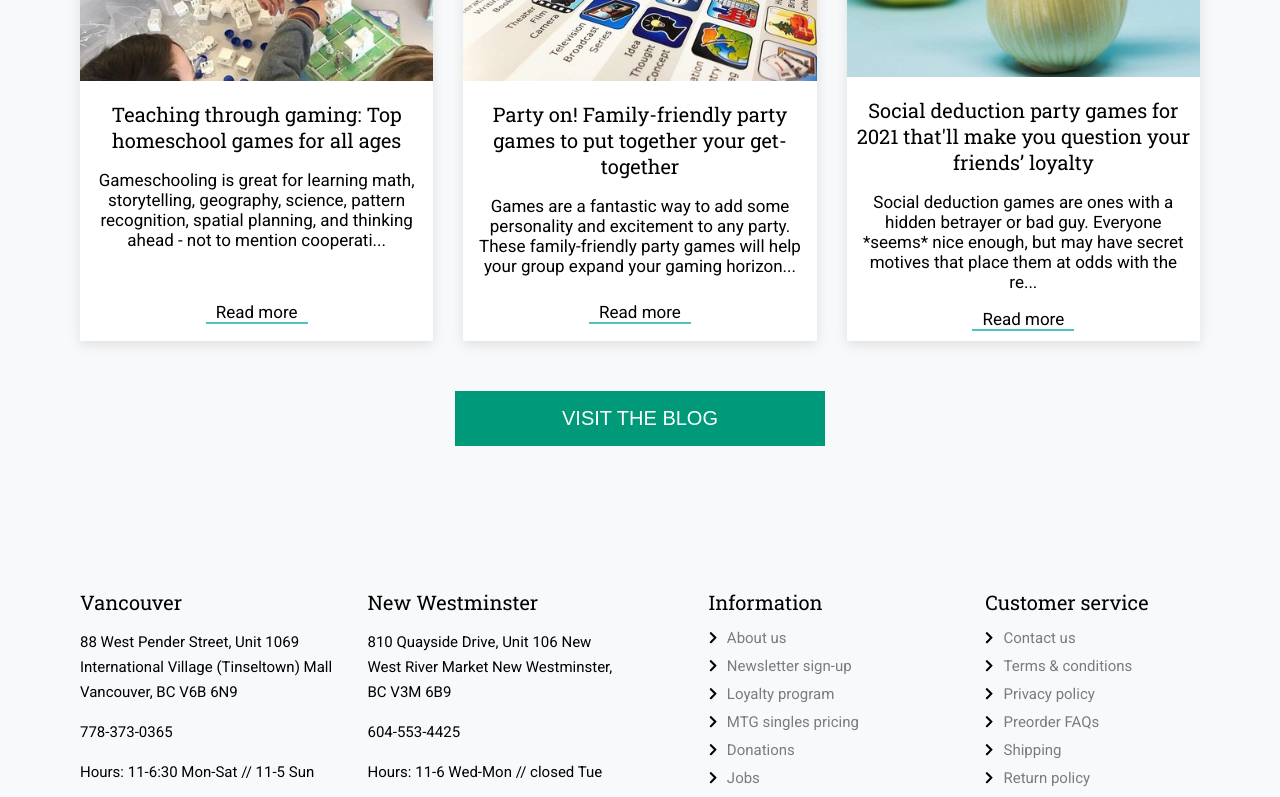
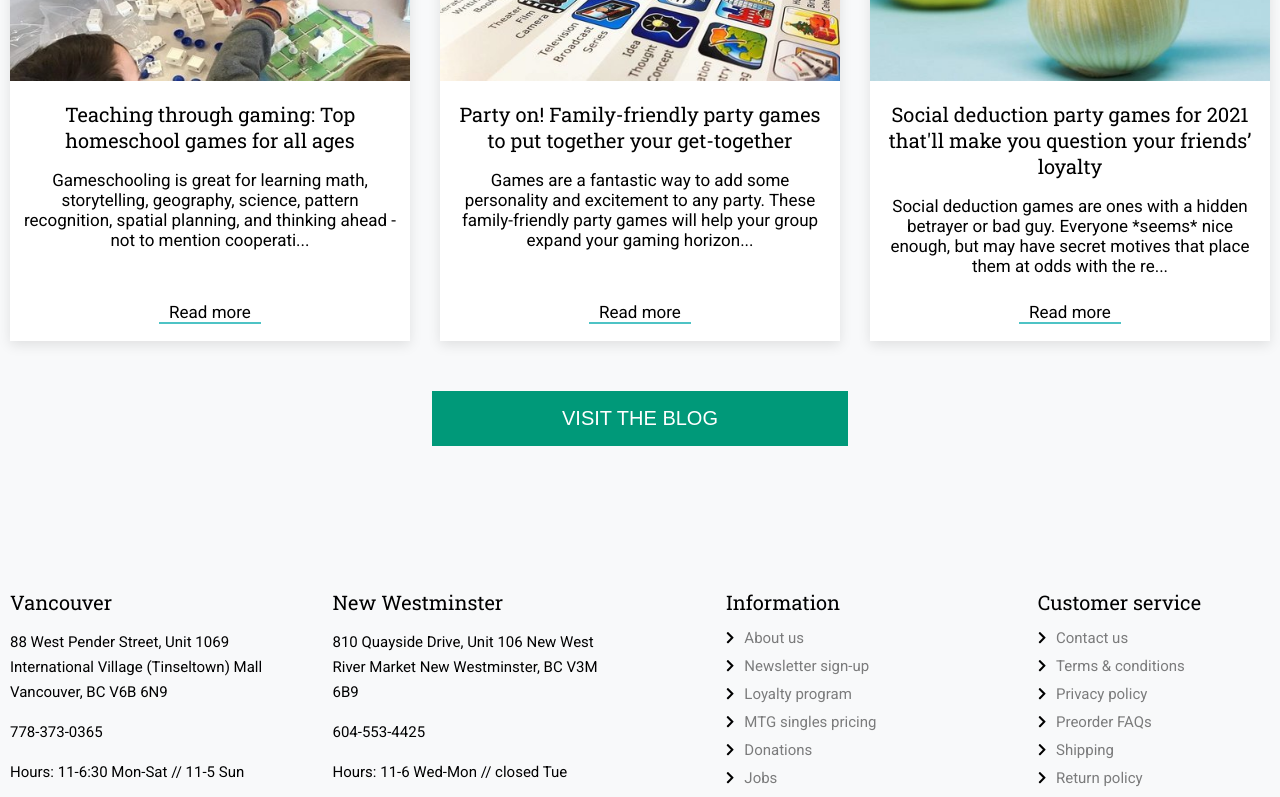
Before and after one commit to Jordangoulet13/boardgame-store, a React (Create React App) app: page / in a window 1280 px wide. Shown: the part 3294-4091 px from the top of the page. Built offline with nearby package versions, Linux system fonts and the light colour scheme; no server answers; the database is empty.

Commit message:
css fixes

```diff
--- a/src/components/base/Container.jsx
+++ b/src/components/base/Container.jsx
@@ -8,12 +8,12 @@ export default Container;
 const ContentContainer = styled.div`
   display: flex;
   flex-direction: column;
-  margin: 2rem 7rem;
+  margin: 2rem auto;
   padding: ${(p) => (p.checkout ? "2.5rem 1.8rem" : "5rem 1rem")};
   @media (max-width: 770px) {
     margin: 2rem 1rem;
   }
-
+  max-width: 140rem;
   background-color: ${(p) => (p.product ? "#fff" : "")};
   box-shadow: ${(p) =>
     p.product ? "rgba(99, 99, 99, 0.2) 0px 1px 81px 0px;" : ""};
--- a/src/components/base/DefaultPageContainer.jsx
+++ b/src/components/base/DefaultPageContainer.jsx
@@ -30,7 +30,7 @@ export default withRouter(DefaultPageContainer);
 const Title = styled.div`
   margin: 2rem 7rem;
 
-  height: 40vh;
+  height: 20rem;
   display: flex;
   justify-content: space-between;
   align-items: flex-end;
--- a/src/pages/CheckoutPage.jsx
+++ b/src/pages/CheckoutPage.jsx
@@ -157,12 +157,10 @@ const Text = styled.div`
 
 const SubTotalContainer = styled(Container)`
   width: 50rem;
-  height: 43rem;
   padding: 2rem;
   align-self: flex-end;
   display: flex;
   @media (max-width: 700px) {
-    width: 95%;
     justify-self: center;
   }
 `;
```
Also changed, not shown: 1 other file (tests, documents, lock files or other folders).
